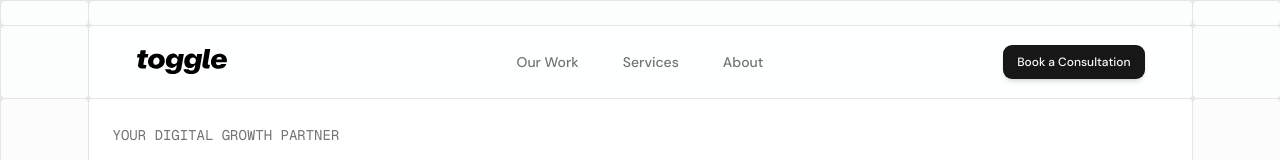
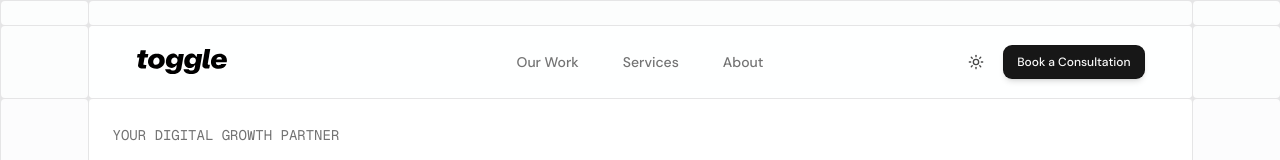
Before and after one commit to toggle-workspace/toggle-static, a Next.js app: page / in a window 1280 px wide. Shown: the top 160 px of the page. Built offline with nearby package versions, Linux system fonts and the light colour scheme.

Commit message:
feat: add ThemeToggle to header desktop and mobile nav
Co-Authored-By: Claude Sonnet 4.6 <noreply@anthropic.com>

```diff
--- a/src/components/header.tsx
+++ b/src/components/header.tsx
@@ -6,6 +6,7 @@ import React from "react";
 import { cn } from "@/lib/utils";
 import { useScroll, useMotionValueEvent } from "motion/react";
 import { GridRow } from "@/components/ui/grid";
+import { ThemeToggle } from "@/components/ui/ThemeToggle";
 
 const menuItems = [
   { name: "Our Work", href: "/work" },
@@ -107,9 +108,13 @@ export const Header = () => {
                     ))}
                   </div>
                 </nav>
+                <div className="px-4 pt-4 pb-2">
+                  <ThemeToggle />
+                </div>
               </div>
               <div className="z-51 max-lg:in-data-[state=active]:mt-6 in-data-[state=active]:flex relative mb-6 hidden w-full flex-wrap items-center justify-end space-y-8 md:flex-nowrap lg:m-0 lg:flex lg:w-fit lg:gap-6 lg:space-y-0 lg:border-transparent lg:bg-transparent lg:p-0 lg:shadow-none dark:shadow-none dark:lg:bg-transparent">
-                <div className="flex w-full flex-col space-y-3 sm:flex-row sm:gap-3 sm:space-y-0 md:w-fit">
+                <div className="flex w-full flex-col space-y-3 sm:flex-row sm:gap-3 sm:space-y-0 md:w-fit items-center">
+                  <ThemeToggle />
                   <Link
                     className="cursor-pointer inline-flex items-center justify-center gap-2 whitespace-nowrap font-medium transition-colors focus-visible:outline-none focus-visible:ring-1 focus-visible:ring-ring disabled:pointer-events-none disabled:opacity-50 shadow-md shadow-black/15 border-[0.5px] border-transparent bg-primary ring-1 ring-(--ring-color) [--ring-color:color-mix(in_oklab,var(--color-foreground)15%,var(--color-primary))] text-primary-foreground hover:bg-primary/90 h-8 rounded-md px-3 text-xs"
                     href="/contact"
```
